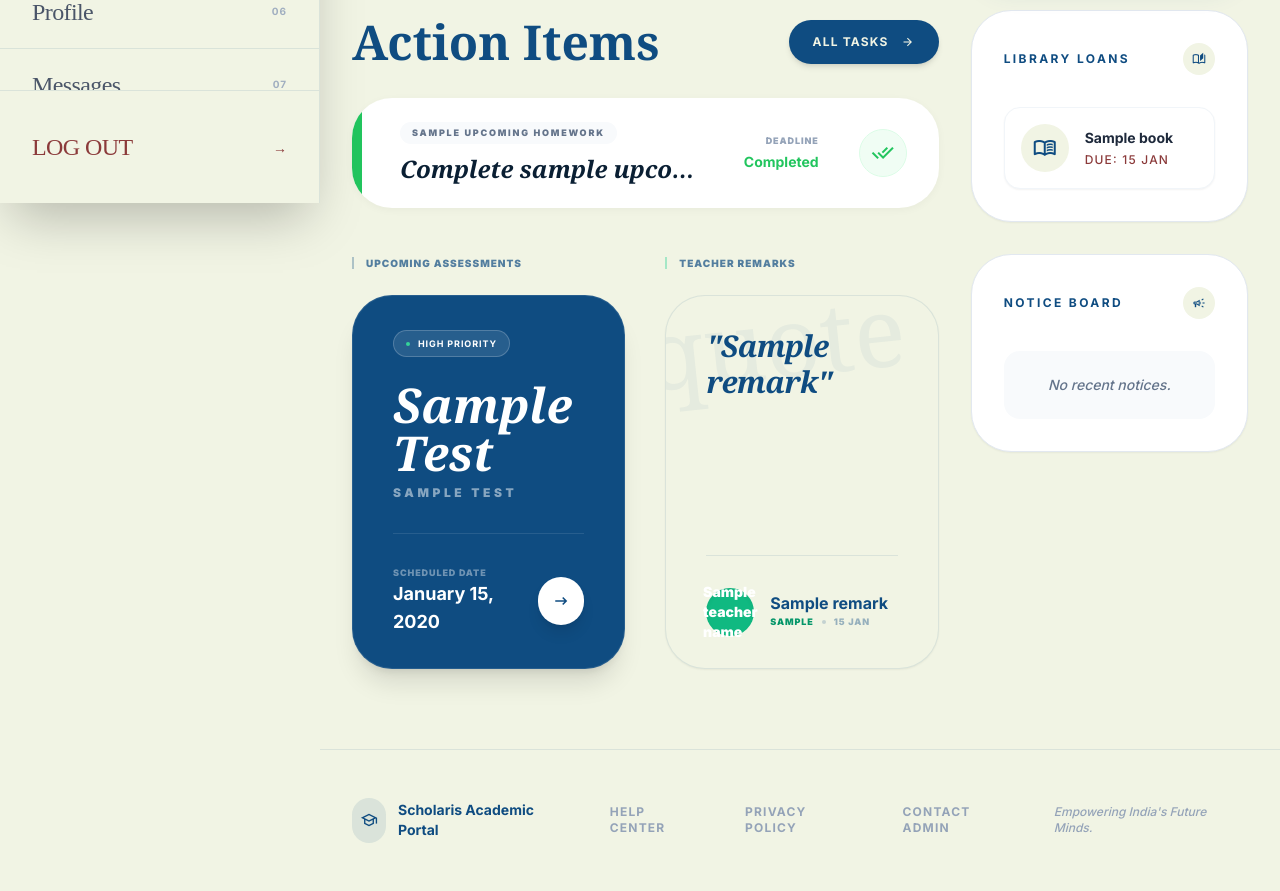
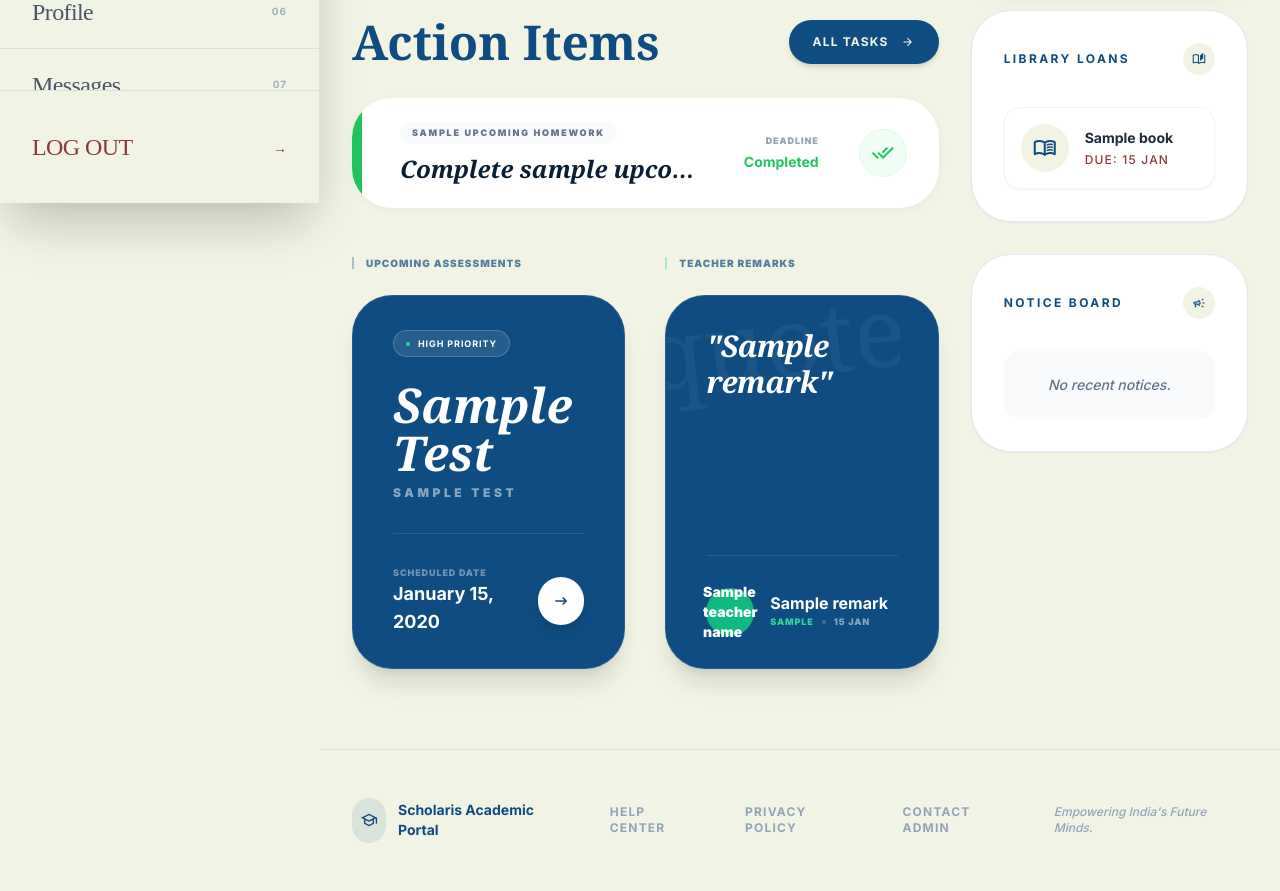
Before and after one commit to diviontopp/school-management-system, a Flask app: template templates/student/dashboard.html in a window 1280 px wide. Shown: the part 597-1488 px from the top of the page. Run offline with Flask 3, Linux system fonts and the light colour scheme; the template is opened without the code that fills it: most values are stand-ins (such as "Sample title", 1, 10 or a date in 2020); some web fonts are replaced.

Commit message:
Standardize Teacher Remarks style to match Deep Midnight Navy Assessments card

```diff
--- a/templates/student/dashboard.html
+++ b/templates/student/dashboard.html
@@ -209,27 +209,27 @@
                     </h3>
                     {% if remarks %}
                     {% set remark = remarks[0] %}
-                    <!-- Muted Bone-Slate Neutral Remark Card -->
-                    <div class="flex-1 bg-bone-white border border-primary/10 p-8 md:px-10 md:py-8 rounded-[2.5rem] shadow-sm flex flex-col justify-between relative overflow-hidden transition-all hover:shadow-md">
+                    <!-- Deep Midnight Navy Remark Card -->
+                    <div class="flex-1 bg-primary p-8 md:px-10 md:py-8 rounded-[2.5rem] border border-white/10 shadow-xl flex flex-col justify-between relative overflow-hidden transition-all hover:translate-y-[-4px] group">
                         <!-- Big background quote mark -->
-                        <span class="material-symbols-outlined absolute top-4 right-8 text-8xl text-primary/5 pointer-events-none transform -rotate-6 font-serif" aria-hidden="true">format_quote</span>
+                        <span class="material-symbols-outlined absolute top-4 right-8 text-8xl text-white/5 pointer-events-none transform -rotate-6 font-serif" aria-hidden="true">format_quote</span>
 
                         <div class="relative z-10">
-                            <blockquote class="text-2xl md:text-3xl font-serif italic text-primary leading-snug tracking-tight">
+                            <blockquote class="text-2xl md:text-3xl font-serif italic text-white leading-snug tracking-tight">
                                 "{{ remark.remark }}"
                             </blockquote>
                         </div>
 
-                        <div class="mt-8 pt-8 border-t border-primary/10 flex items-center gap-4 relative z-10">
+                        <div class="mt-8 pt-8 border-t border-white/10 flex items-center gap-4 relative z-10">
                             <div class="w-12 h-12 rounded-full bg-emerald-500 flex items-center justify-center text-white font-black text-sm shadow-inner">
                                 {{ remark.teacher_name[0] if remark.teacher_name else 'T' }}
                             </div>
                             <div class="flex flex-col">
-                                <p class="font-bold text-primary leading-none">{{ remark.teacher_name }}</p>
+                                <p class="font-bold text-white leading-none">{{ remark.teacher_name }}</p>
                                 <div class="flex items-center gap-2 mt-1">
-                                    <span class="text-[9px] font-black uppercase tracking-widest text-emerald-600">{{ remark.remark_type|upper }}</span>
-                                    <span class="w-1 h-1 rounded-full bg-primary/20"></span>
-                                    <span class="text-[9px] font-black uppercase tracking-widest text-primary/40">{{ remark.date.strftime('%d %b') if remark.date else '' }}</span>
+                                    <span class="text-[9px] font-black uppercase tracking-widest text-emerald-400">{{ remark.remark_type|upper }}</span>
+                                    <span class="w-1 h-1 rounded-full bg-white/20"></span>
+                                    <span class="text-[9px] font-black uppercase tracking-widest text-white/50">{{ remark.date.strftime('%d %b') if remark.date else '' }}</span>
                                 </div>
                             </div>
                         </div>
```
Also changed, not shown: static/css/tailwind.css.
